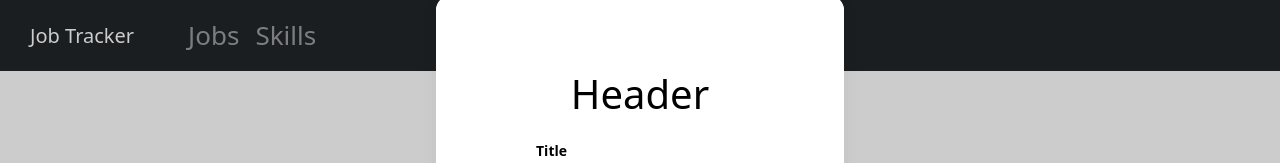
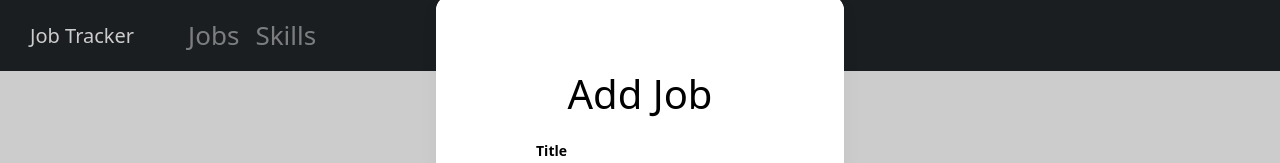
Before and after one commit to repaolucci/Capstone-Job-Tracker, a React (Create React App) app in the folder frontend/: page /add-job in a window 1280 px wide. Shown: the top 163 px of the page. Built offline with nearby package versions, Linux system fonts and the light colour scheme.

Commit message:
Update job form header

```diff
--- a/frontend/src/components/Modal/AddJob.js
+++ b/frontend/src/components/Modal/AddJob.js
@@ -37,6 +37,7 @@ export const AddJob = ({ setIsOpen }) => {
         setIsOpen={setIsOpen}
         jobObject={jobObject}
         formAction={addJobFunc}
+        header="Add Job"
       />
     </>
   );
--- a/frontend/src/components/Modal/EditJob.js
+++ b/frontend/src/components/Modal/EditJob.js
@@ -27,6 +27,7 @@ export const EditJob = ({ jobToEdit, setIsOpen }) => {
         setIsOpen={setIsOpen}
         jobObject={jobToEdit}
         formAction={editJob}
+        header="Edit Job"
       />
     </>
   );
--- a/frontend/src/components/Modal/JobForm.js
+++ b/frontend/src/components/Modal/JobForm.js
@@ -2,7 +2,7 @@ import React, { useState } from "react";
 //import { useHistory } from "react-router-dom";
 import styles from "./JobForm.module.css";
 
-export const JobForm = ({ setIsOpen, jobObject, formAction }) => {
+export const JobForm = ({ setIsOpen, jobObject, formAction, header }) => {
   const [title, setTitle] = useState(jobObject.title);
   const [companyName, setCompany] = useState(jobObject.companyName);
   const [jobType, setJobType] = useState(jobObject.jobType);
@@ -34,7 +34,7 @@ export const JobForm = ({ setIsOpen, jobObject, formAction }) => {
       <div className={styles.centered}>
         <div className={styles.modal}>
           <div className={styles.modalHeader}></div>
-          <h1>Header</h1>
+          <h1>{header}</h1>
           <form>
             <div className={styles.modalContent}>
               <div className={styles.jobFormInputGroup}>
```
